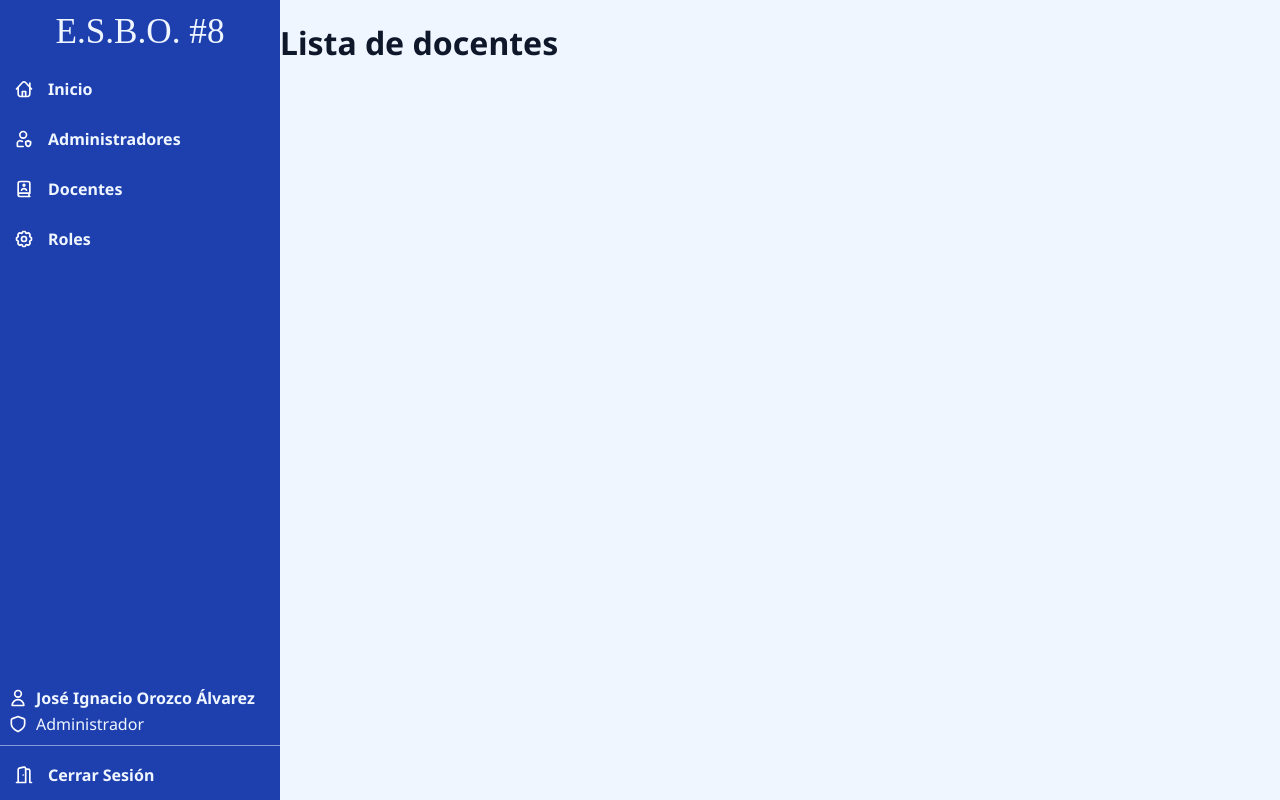
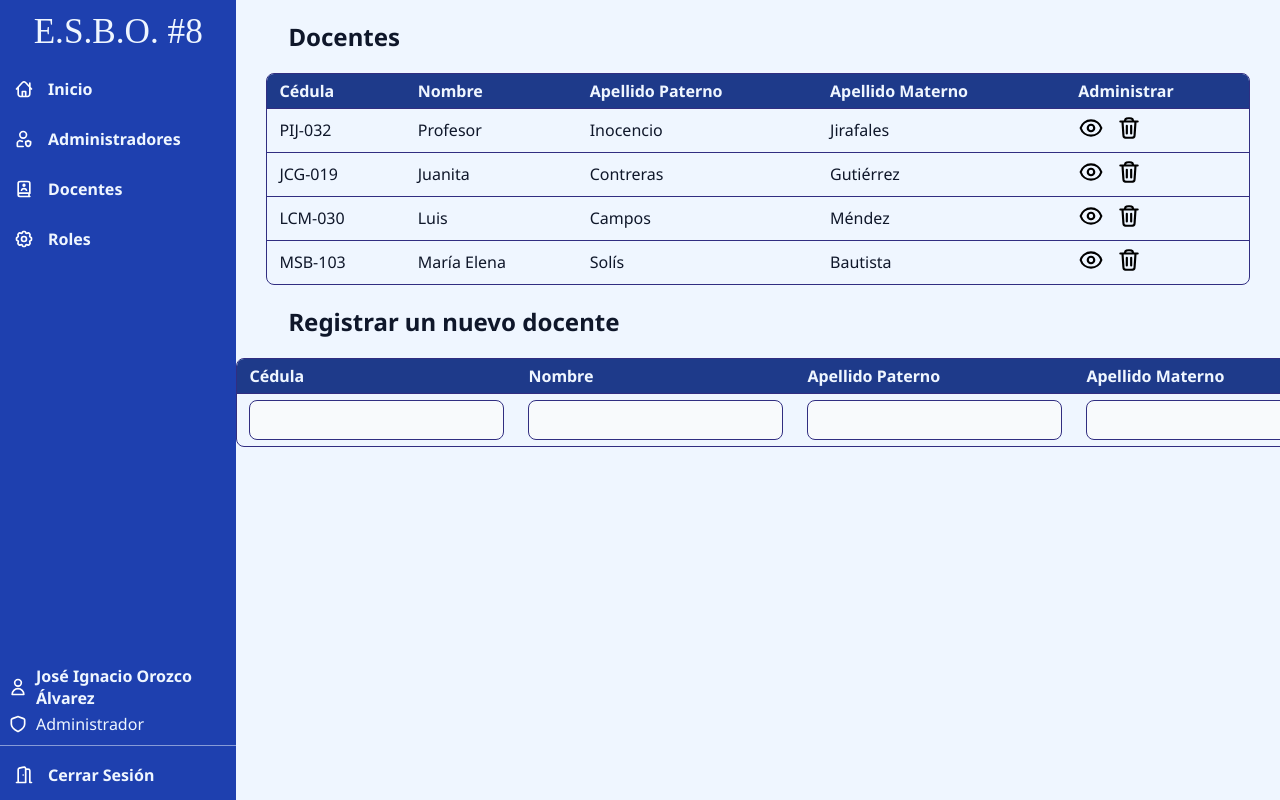
Before and after one commit to RobotoSkunk/iuv-exercise-static, a plain HTML site: page docente/lista.html in a window 1280 px wide. Drawn offline with Linux system fonts and the light colour scheme; a web font is replaced by a local one.

Commit message:
Added teachers list page

```diff
--- /dev/null
+++ b/api/teachers.json
@@ -0,0 +1,29 @@
+{
+	"code": 0,
+	"data": [
+		{
+			"serial": "PIJ-032",
+			"name": "Profesor",
+			"lastname_father": "Inocencio",
+			"lastname_mother": "Jirafales"
+		},
+		{
+			"serial": "JCG-019",
+			"name": "Juanita",
+			"lastname_father": "Contreras",
+			"lastname_mother": "Gutiérrez"
+		},
+		{
+			"serial": "LCM-030",
+			"name": "Luis",
+			"lastname_father": "Campos",
+			"lastname_mother": "Méndez"
+		},
+		{
+			"serial": "MSB-103",
+			"name": "María Elena",
+			"lastname_father": "Solís",
+			"lastname_mother": "Bautista"
+		}
+	]
+}
--- /dev/null
+++ b/assets/js/teachers/list.js
@@ -0,0 +1,45 @@
+
+(async () =>
+{
+	const result = await fetch('/api/teachers.json');
+
+	/**
+	 * @type {{ code: number, data: { serial: string, name: string, lastname_father: string, lastname_mother: string }[] }}
+	 */
+	const json = await result.json();
+
+	/**
+	 * @type {HTMLTemplateElement}
+	 */
+	const template = document.getElementById('teacher-row');
+
+	for (const teacher of json.data) {
+		// Nota: esto es ridículamente inseguro y solo se usó de esta manera
+		// para terminar la actividad lo más rápido posible.
+		const html = template.innerHTML
+			.replaceAll('$SERIAL', teacher.serial)
+			.replace('$NAME', teacher.name)
+			.replace('$LASTNAME_FATHER', teacher.lastname_father)
+			.replace('$LASTNAME_MOTHER', teacher.lastname_mother);
+
+		const row = document.createElement('tr');
+		row.innerHTML = html;
+
+		row.querySelector('a[data-action=delete]').addEventListener('click', (ev) =>
+		{
+			ev.preventDefault();
+
+			const answer = confirm(
+				`¿Estás seguro de eliminar este docente del sistema (cédula ${teacher.serial})? ` +
+				'Esta acción es permanente y no se puede deshacer.'
+			);
+
+			if (answer) {
+				Notifications.push('success', 'Se ha eliminado el docente.');
+				row.remove();
+			}
+		});
+
+		document.getElementById('teachers-list').append(row);
+	}
+})();
--- a/docente/lista.html
+++ b/docente/lista.html
@@ -3,10 +3,90 @@
 
 <head>
 	<script src="/assets/js/main-layout.js" defer></script>
+
+	<meta name="scripts" content="/assets/js/teachers/list.js">
 </head>
 
 <body>
 	<template id="page-content">
-		<h1>Lista de docentes</h1>
+		<section>
+			<h1 style="margin-left: 52px">Docentes</h1>
+
+			<table>
+				<thead>
+					<tr>
+						<th>Cédula</th>
+						<th>Nombre</th>
+						<th>Apellido Paterno</th>
+						<th>Apellido Materno</th>
+						<th>Administrar</th>
+					</tr>
+				</thead>
+				<tbody id="teachers-list"></tbody>
+			</table>
+
+			<template id="teacher-row">
+				<td>$SERIAL</td>
+				<td>$NAME</td>
+				<td>$LASTNAME_FATHER</td>
+				<td>$LASTNAME_MOTHER</td>
+				<td class="actions">
+					<a href="/docente/?serial=$SERIAL">
+						<img
+							src="/assets/icon/eye.svg"
+							alt=""
+							title="Ver información del docente"
+							width="26"
+							height="26"
+						><!--
+					--></a>
+					<a href="javascript:void()" data-action="delete">
+						<img
+							src="/assets/icon/trash.svg"
+							alt=""
+							title="Eliminar docente"
+							width="26"
+							height="26"
+						>
+					</a>
+				</td>
+			</template>
+		</section>
+
+		<section>
+			<h2 style="margin-left: 52px">Registrar un nuevo docente</h2>
+			<form method="POST">
+				<table>
+					<thead>
+						<tr>
+							<th>Cédula</th>
+							<th>Nombre</th>
+							<th>Apellido Paterno</th>
+							<th>Apellido Materno</th>
+							<th></th>
+						</tr>
+					</thead>
+					<tbody>
+						<tr>
+							<td>
+								<input type="text" name="serial" required/>
+							</td>
+							<td>
+								<input type="text" name="name" required/>
+							</td>
+							<td>
+								<input type="text" name="lastname_father" required/>
+							</td>
+							<td>
+								<input type="text" name="lastname_mother" required/>
+							</td>
+							<td>
+								<button>Registrar</button>
+							</td>
+						</tr>
+					</tbody>
+				</table>
+			</form>
+		</section>
 	</template>
 </body>
```
Also changed, not shown: administrador/lista.html (+1 -1 lines).
